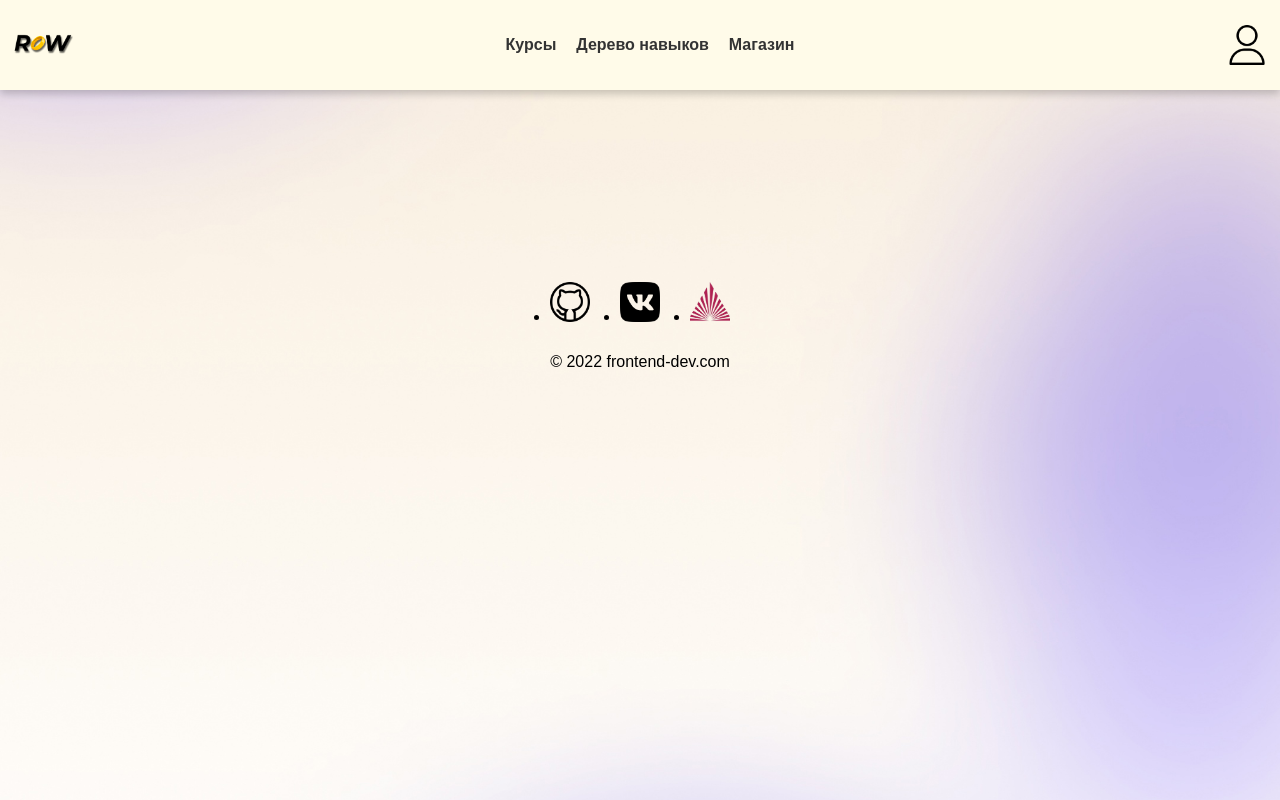
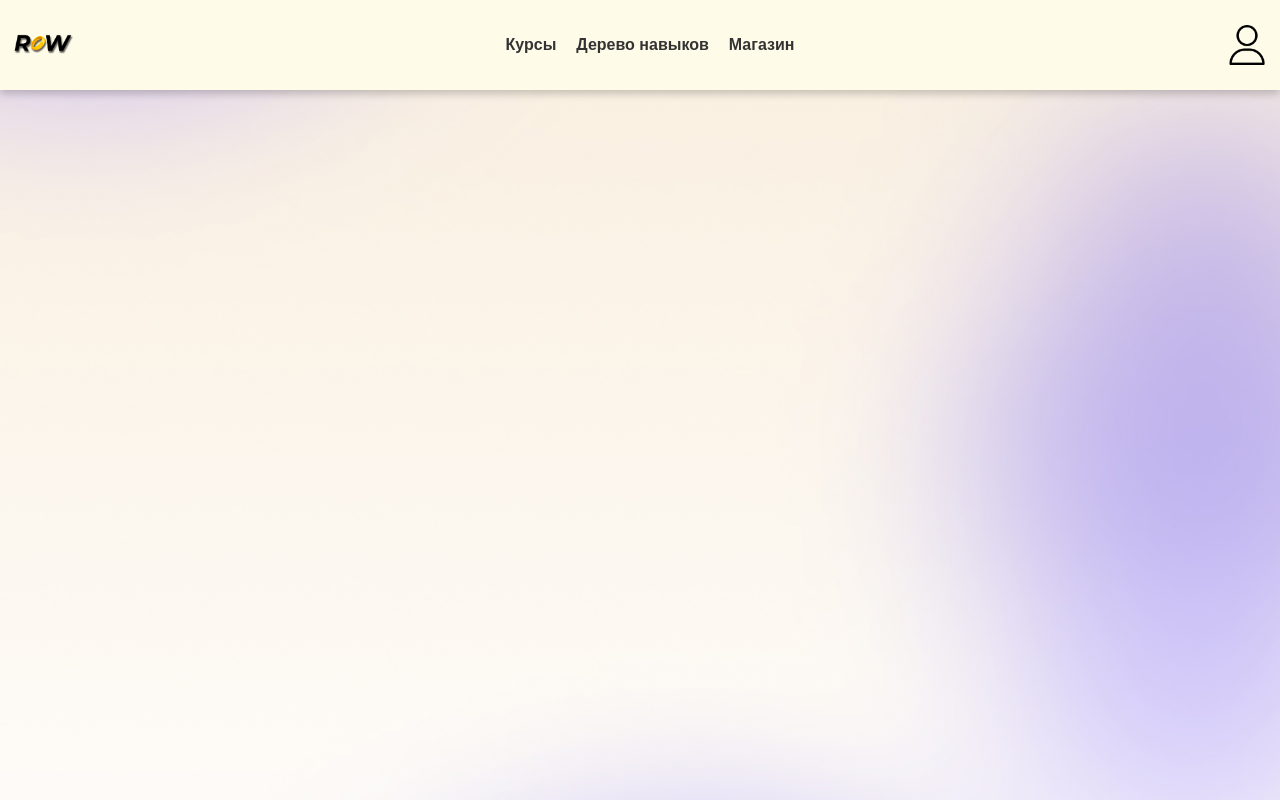
Before and after one commit to NikolyaTruLaLaLa/RingsOfWisdom, a React (Vite) app in the folder frontend/ringsOfWisdom/: page / in a window 1280 px wide. Built offline with nearby package versions, Linux system fonts and the light colour scheme.

Commit message:
comment footer

```diff
--- a/frontend/ringsOfWisdom/src/App.jsx
+++ b/frontend/ringsOfWisdom/src/App.jsx
@@ -7,7 +7,7 @@ import "./assets/style/style_main_page.css";
 import './App.css'
 
 import Head from './components/header/Head';
-import Footer from './components/footer/Footer';
+/*import Footer from './components/footer/Footer';*/
 import WPM from './pages/WPM';
 import WPC from './pages/WPC';
 import WPS from './pages/WPS';
@@ -38,7 +38,7 @@ function App() {
           <Route path="/stngform" element={<Strongformstree />} />
           <Route path="/quiz" element={<Quez />} />
         </Routes>
-        <Footer/>
+        {/*<Footer/>*/}
     </Router>
 
 
```
